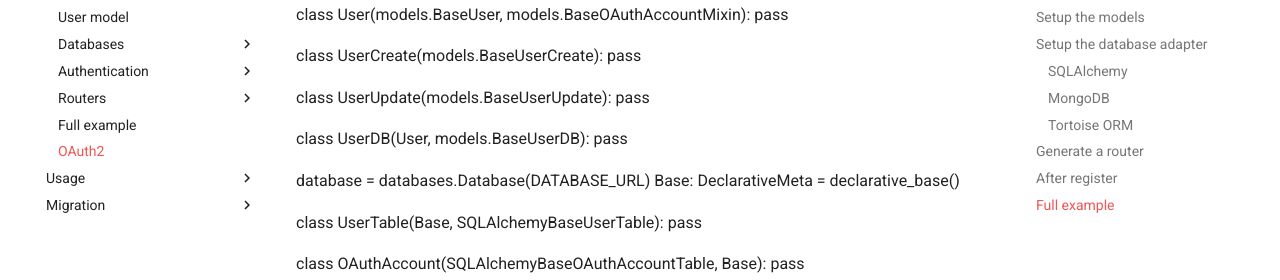
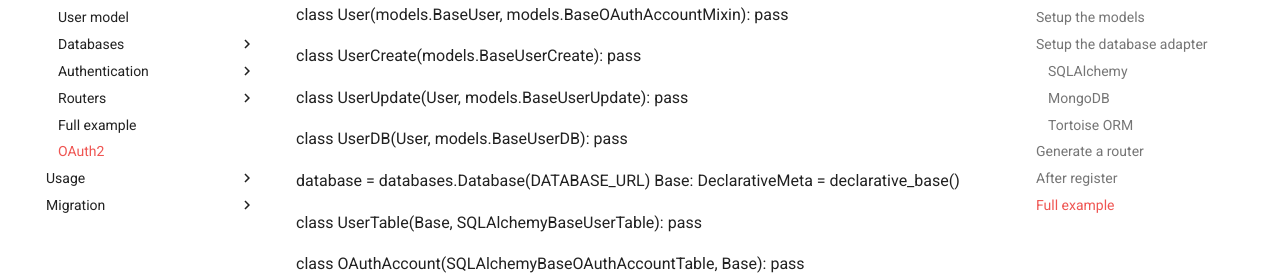
Before and after one commit to fastapi-users/fastapi-users, an MkDocs documentation site: the page built from docs/configuration/oauth.md, in a window 1280 px wide and 1400 px high, scrolled down 3886 px. Shown: the part 172-452 px from the top of the window. Built offline with MkDocs 1.6.1 and Material for MkDocs 9.7.7, drawn with Linux system fonts in a browser that asks for light colours; comment, search, counter and statistics services are not loaded; some of the changed text lies outside the part shown.

Commit message:
Put back inheritance on update model and factorize create_update_dict methods

```diff
--- a/docs/src/db_mongodb.py
+++ b/docs/src/db_mongodb.py
@@ -12,7 +12,7 @@ class UserCreate(models.BaseUserCreate):
     pass
 
 
-class UserUpdate(models.BaseUserUpdate):
+class UserUpdate(User, models.BaseUserUpdate):
     pass
 
 
--- a/docs/src/db_sqlalchemy.py
+++ b/docs/src/db_sqlalchemy.py
@@ -14,7 +14,7 @@ class UserCreate(models.BaseUserCreate):
     pass
 
 
-class UserUpdate(models.BaseUserUpdate):
+class UserUpdate(User, models.BaseUserUpdate):
     pass
 
 
--- a/docs/src/db_tortoise.py
+++ b/docs/src/db_tortoise.py
@@ -12,7 +12,7 @@ class UserCreate(models.BaseUserCreate):
     pass
 
 
-class UserUpdate(models.BaseUserUpdate):
+class UserUpdate(User, models.BaseUserUpdate):
     pass
 
 
--- a/docs/src/full_mongodb.py
+++ b/docs/src/full_mongodb.py
@@ -16,7 +16,7 @@ class UserCreate(models.BaseUserCreate):
     pass
 
 
-class UserUpdate(models.BaseUserUpdate):
+class UserUpdate(User, models.BaseUserUpdate):
     pass
 
 
--- a/docs/src/full_sqlalchemy.py
+++ b/docs/src/full_sqlalchemy.py
@@ -18,7 +18,7 @@ class UserCreate(models.BaseUserCreate):
     pass
 
 
-class UserUpdate(models.BaseUserUpdate):
+class UserUpdate(User, models.BaseUserUpdate):
     pass
 
 
--- a/docs/src/full_tortoise.py
+++ b/docs/src/full_tortoise.py
@@ -16,7 +16,7 @@ class UserCreate(models.BaseUserCreate):
     pass
 
 
-class UserUpdate(models.BaseUserUpdate):
+class UserUpdate(User, models.BaseUserUpdate):
     pass
 
 
--- a/docs/src/oauth_full_mongodb.py
+++ b/docs/src/oauth_full_mongodb.py
@@ -20,7 +20,7 @@ class UserCreate(models.BaseUserCreate):
     pass
 
 
-class UserUpdate(models.BaseUserUpdate):
+class UserUpdate(User, models.BaseUserUpdate):
     pass
 
 
--- a/docs/src/oauth_full_sqlalchemy.py
+++ b/docs/src/oauth_full_sqlalchemy.py
@@ -26,7 +26,7 @@ class UserCreate(models.BaseUserCreate):
     pass
 
 
-class UserUpdate(models.BaseUserUpdate):
+class UserUpdate(User, models.BaseUserUpdate):
     pass
 
 
--- a/docs/src/oauth_full_tortoise.py
+++ b/docs/src/oauth_full_tortoise.py
@@ -25,7 +25,7 @@ class UserCreate(models.BaseUserCreate):
     pass
 
 
-class UserUpdate(models.BaseUserUpdate):
+class UserUpdate(User, models.BaseUserUpdate):
     pass
 
 
```
Also changed, not shown: docs/configuration/model.md (+2 -2 lines), docs/configuration/oauth.md (+1 -1 lines), 1 other file.
